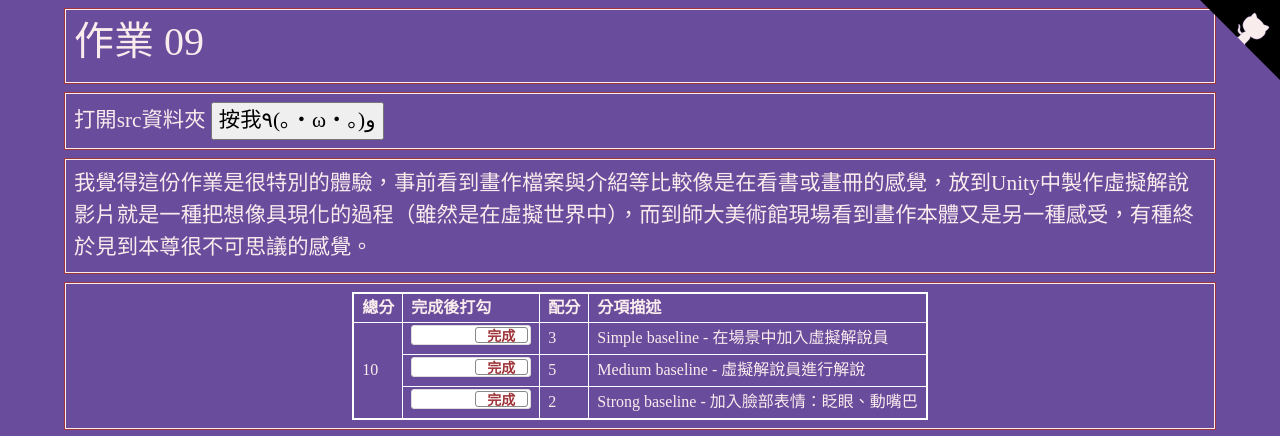
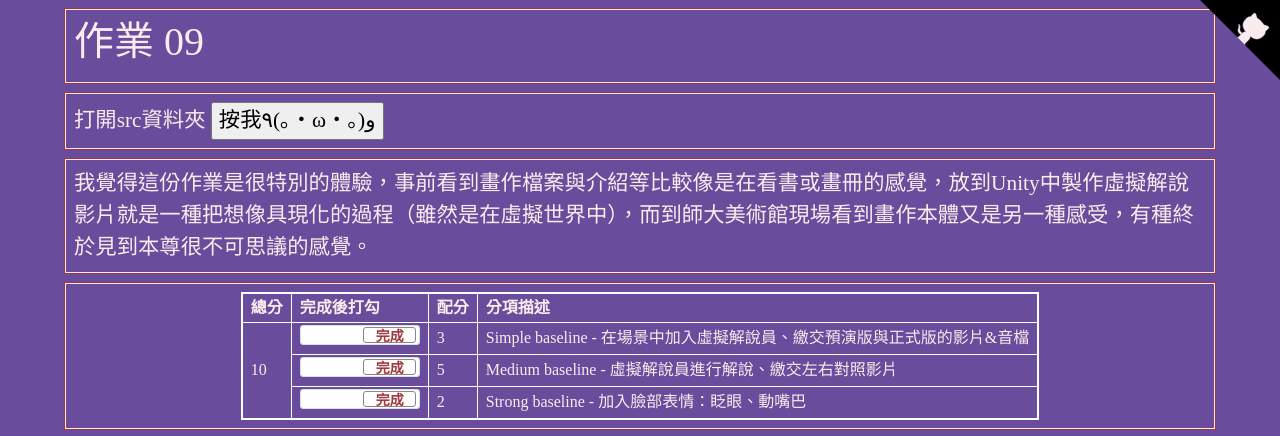
Before and after one commit to Wenshin1109/vis2023f, a plain HTML site: page hw09/index.html in a window 1280 px wide. Shown: the top 436 px of the page. Drawn offline with nearby package versions, Linux system fonts and the light colour scheme.

Commit message:
Update index.html

```diff
--- a/hw09/index.html
+++ b/hw09/index.html
@@ -218,12 +218,12 @@
           <td rowspan="7" id="myTotal"></td>
           <td><input type="checkbox" class="flipswitch" id="myCheckbox1" checked></td>
           <td id='m1'>3</td>
-          <td>Simple baseline - 在場景中加入虛擬解說員</td>
+          <td>Simple baseline - 在場景中加入虛擬解說員、繳交預演版與正式版的影片&音檔</td>
         </tr>
         <tr>
           <td><input type="checkbox" class="flipswitch" id="myCheckbox2" checked></td>
           <td id='m2'>5</td>
-          <td>Medium baseline - 虛擬解說員進行解說 </td>
+          <td>Medium baseline - 虛擬解說員進行解說、繳交左右對照影片 </td>
         </tr>
         <tr>
           <td><input type="checkbox" class="flipswitch" id="myCheckbox3" checked></td>
```
